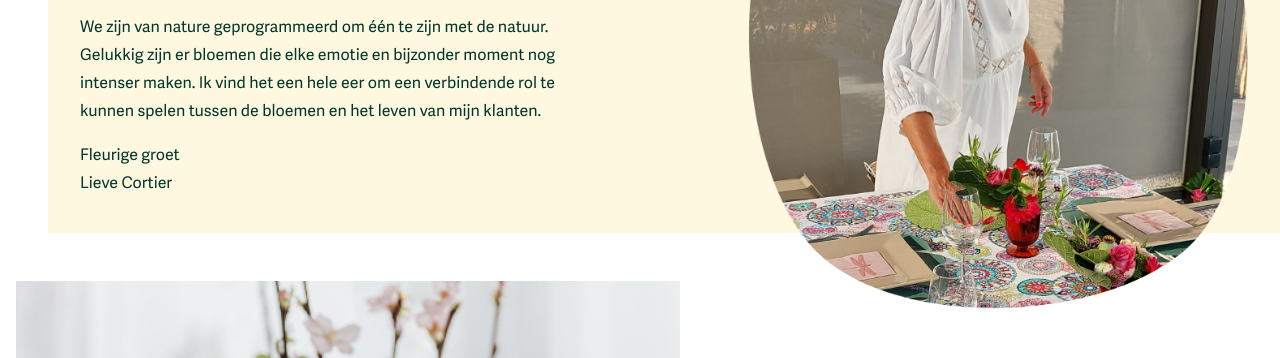
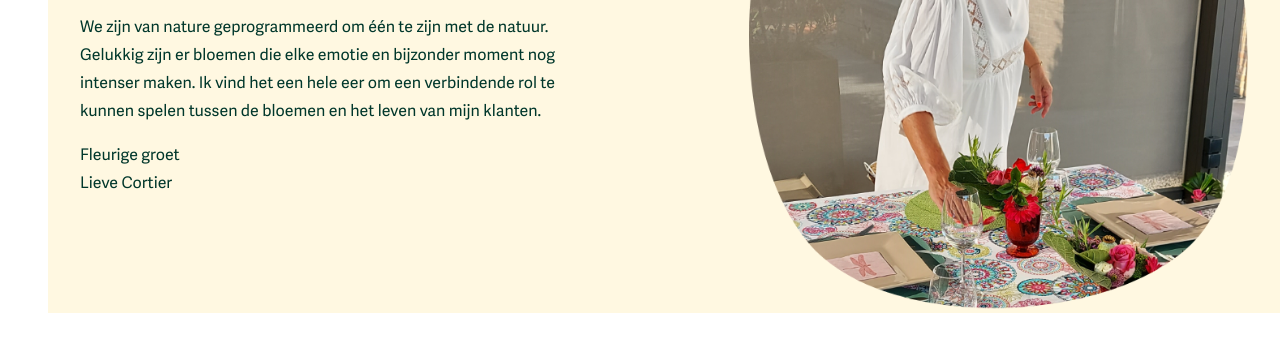
Before and after one commit to pgm-thabisadingani/ailiv-florist, a plain HTML site: page index.html in a window 1280 px wide. Shown: the part 442-800 px from the top of the page. Drawn offline with Linux system fonts and the light colour scheme.

Commit message:
links-updated

```diff
--- a/static/css/main.css
+++ b/static/css/main.css
@@ -1595,7 +1595,7 @@ div .flower__price--darker {
 
 @media(min-width: 65rem) {
   .header{
-    height: 54vh;
+    height: 64vh;
   }
 
   header {
@@ -1620,6 +1620,10 @@ div .flower__price--darker {
     padding-right: 2rem;
   }
 
+  .header{
+    height: 64vh;
+  }
+
   header {
     height: 67vh;
   }
@@ -1661,6 +1665,7 @@ div .flower__price--darker {
     width: 39vw;
     transform: translate(-1rem, -1.8rem);
   }
+
 
   header {
     margin-left: 3rem;
```
